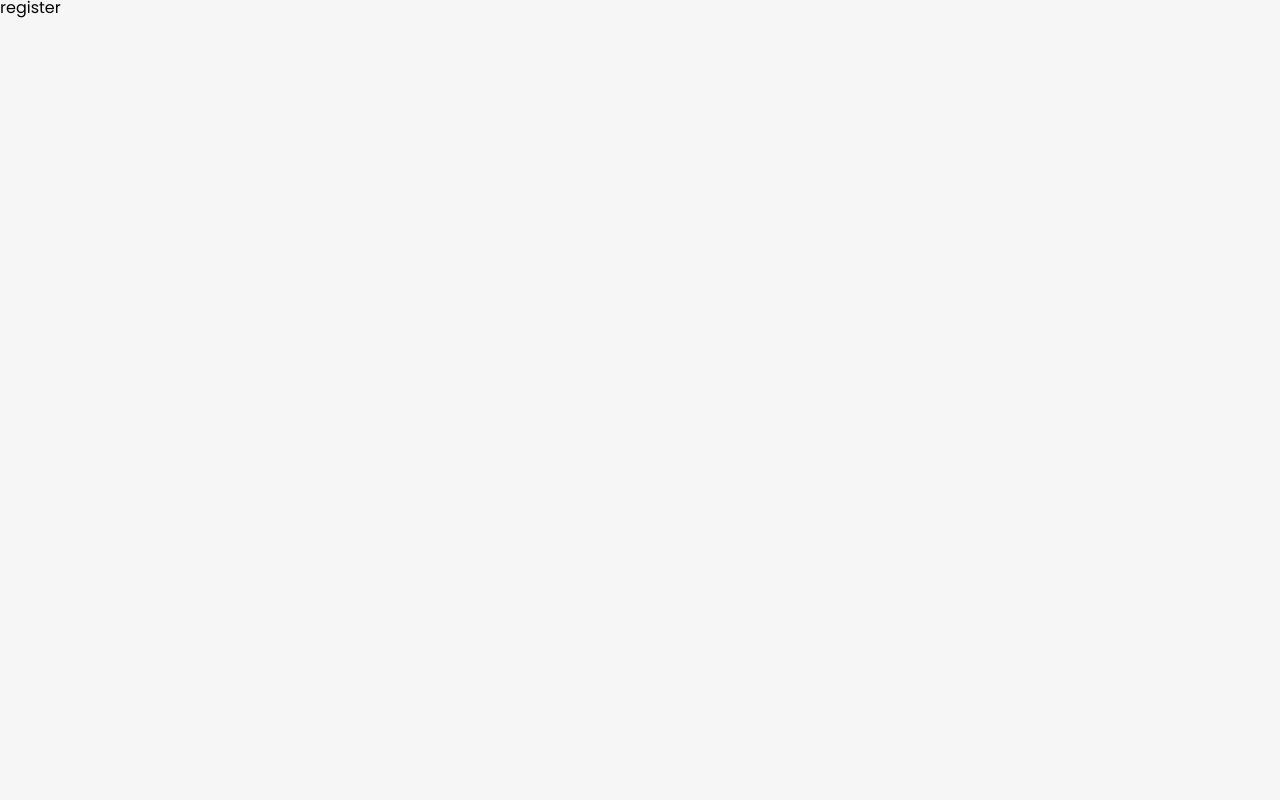
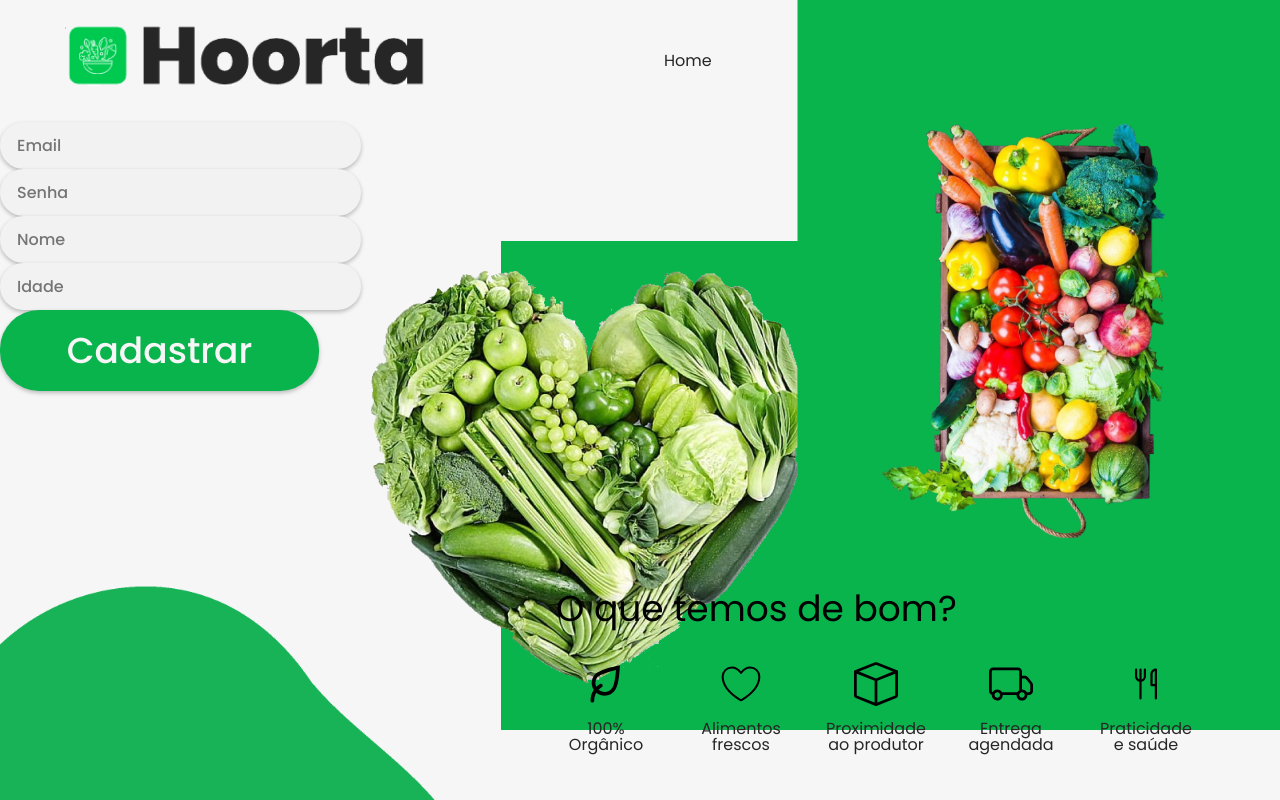
Before and after one commit to viniciusac92/hoorta-apresentacao, a React (Create React App) app: page /register in a window 1280 px wide. Built offline with nearby package versions, Linux system fonts and the light colour scheme.

Commit message:
✨ feat: Add Login Page

```diff
--- /dev/null
+++ b/src/pages/Login/index.jsx
@@ -0,0 +1,50 @@
+import Button from "../../components/atoms/Button";
+import Figure from "../../components/atoms/Figure";
+import Input from "../../components/atoms/Input";
+import Picture from "../../components/atoms/Picture";
+import Meet from "../../components/molecules/Meet";
+import Header from "../../components/organisms/Header";
+import HomeInfo from "../../components/organisms/HomeInfo";
+import heartImage from "../../assets/images/heartImage.png";
+import vegetablePack from "../../assets/images/vegetablePack.png";
+import footerPicture from "../../assets/images/footerPicture.png";
+import FormLogin from "../../components/molecules/FormLogin";
+
+const Login = () => {
+	return (
+		<div>
+			<Header />
+			<FormLogin />
+			<Figure type="square">
+				<Picture
+					image={heartImage}
+					width="437px"
+					height="412px"
+					top="30px"
+					left="-130px"
+					position="relative"
+				/>
+			</Figure>
+			<Figure type="rectangle">
+				<Picture
+					image={vegetablePack}
+					width="305px"
+					height="444px"
+					top="100px"
+					left="85px"
+					position="relative"
+				/>
+			</Figure>
+			<Picture
+				image={footerPicture}
+				width="444px"
+				height="215px"
+				position="absolute"
+				top="100%"
+			/>
+			<HomeInfo />
+		</div>
+	);
+};
+
+export default Login;
--- /dev/null
+++ b/src/pages/Register/index.jsx
@@ -0,0 +1,50 @@
+import Button from "../../components/atoms/Button";
+import Figure from "../../components/atoms/Figure";
+import Input from "../../components/atoms/Input";
+import Picture from "../../components/atoms/Picture";
+import Meet from "../../components/molecules/Meet";
+import Header from "../../components/organisms/Header";
+import HomeInfo from "../../components/organisms/HomeInfo";
+import heartImage from "../../assets/images/heartImage.png";
+import vegetablePack from "../../assets/images/vegetablePack.png";
+import footerPicture from "../../assets/images/footerPicture.png";
+import FormRegister from "../../components/molecules/FormRegister";
+
+const Register = () => {
+	return (
+		<div>
+			<Header />
+			<FormRegister />
+			<Figure type="square">
+				<Picture
+					image={heartImage}
+					width="437px"
+					height="412px"
+					top="30px"
+					left="-130px"
+					position="relative"
+				/>
+			</Figure>
+			<Figure type="rectangle">
+				<Picture
+					image={vegetablePack}
+					width="305px"
+					height="444px"
+					top="100px"
+					left="85px"
+					position="relative"
+				/>
+			</Figure>
+			<Picture
+				image={footerPicture}
+				width="444px"
+				height="215px"
+				position="absolute"
+				top="100%"
+			/>
+			<HomeInfo />
+		</div>
+	);
+};
+
+export default Register;
--- a/src/routes/routes.jsx
+++ b/src/routes/routes.jsx
@@ -1,8 +1,10 @@
-import { Switch, Route } from "react-router-dom";
+import {Switch, Route} from "react-router-dom";
 // Junia Update
 // Pages
 import Tests from "../pages/Tests";
 import Dashboard from "../pages/Dashboard";
+import Login from "../pages/Login";
+import Register from "../pages/Register";
 
 const Routes = () => {
 	return (
@@ -11,13 +13,9 @@ const Routes = () => {
 				Home
 			</Route>
 
-      <Route exact path="/login">
-        login
-      </Route>
+			<Route exact path="/login" component={Login} />
 
-      <Route exact path="/register">
-        register
-      </Route>
+			<Route exact path="/register" component={Register} />
 
 			<Route exact path="/dashboard" component={Dashboard} />
 
```
Lines whose indentation alone changed are shown as unchanged.
